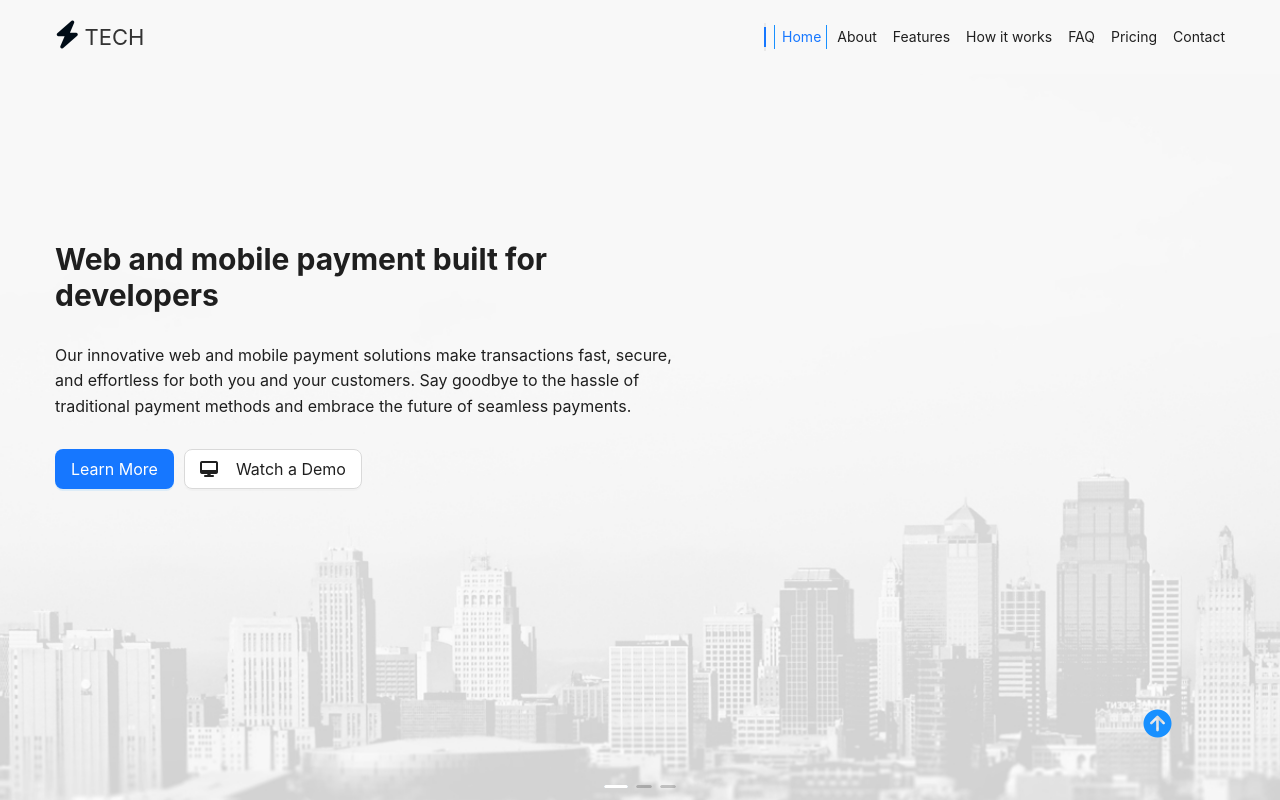
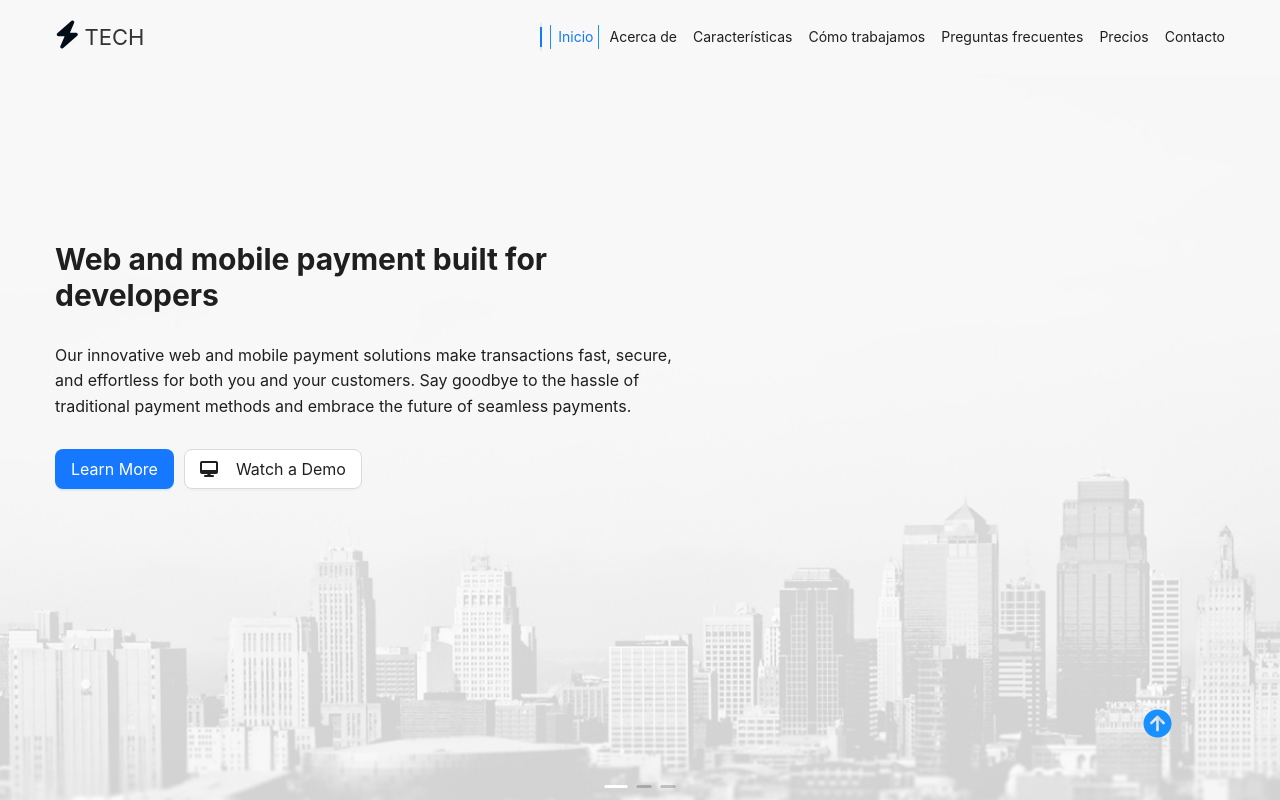
Before and after one commit to JESUSDAViD23/Barberia, a React (Create React App) app: page / in a window 1280 px wide. Shown: the top 800 px of the page. Built offline with nearby package versions, Linux system fonts and the light colour scheme.

Commit message:
Update header.js

```diff
--- a/src/components/common/header.js
+++ b/src/components/common/header.js
@@ -15,12 +15,7 @@ function AppHeader() {
     setVisible(false);
   };
 
-  const handleClick = () => {
-    // Cierra el Drawer cuando se hace clic en un enlace en dispositivos móviles
-    if (window.innerWidth < 768) {
-      onClose();
-    }
-  };
+
 
   return (
     <div className="container-fluid">
@@ -31,13 +26,13 @@ function AppHeader() {
         </div>
         <div className="mobileHidden">
           <Anchor targetOffset="65">
-            <Link href="#hero" title="Home" />
-            <Link href="#about" title="About" />
-            <Link href="#feature" title="Features" />
-            <Link href="#works" title="How it works" />
-            <Link href="#faq" title="FAQ" />
-            <Link href="#pricing" title="Pricing" />
-            <Link href="#contact" title="Contact" />
+          <Link href="#hero" title="Inicio" />
+            <Link href="#about" title="Acerca de" />
+            <Link href="#feature" title="Características" />
+            <Link href="#works" title="Cómo trabajamos" />
+            <Link href="#faq" title="Preguntas frecuentes" />
+            <Link href="#pricing" title="Precios" />
+            <Link href="#contact" title="Contacto" />
           </Anchor>
         </div>
         <div className="mobileVisible">
@@ -45,19 +40,20 @@ function AppHeader() {
             <i className="fas fa-bars"></i>
           </Button>
           <Drawer
+            width={180}
             placement="right"
             closable={false}
             onClose={onClose}
             visible={visible}
           >
             <Anchor targetOffset="65">
-              <Link href="#hero" title="Inicio" onClick={handleClick} />
-              <Link href="#about" title="Acerca de" onClick={handleClick} />
-              <Link href="#feature" title="Características" onClick={handleClick} />
-              <Link href="#works" title="Cómo trabajamos" onClick={handleClick} />
-              <Link href="#faq" title="Preguntas frecuentes" onClick={handleClick} />
-              <Link href="#pricing" title="Precios" onClick={handleClick} />
-              <Link href="#contact" title="Contacto" onClick={handleClick} />
+              <Link href="#hero" title="Inicio"/>
+              <Link href="#about" title="Acerca de"  />
+              <Link href="#feature" title="Características"  />
+              <Link href="#works" title="Cómo trabajamos"  />
+              <Link href="#faq" title="Preguntas frecuentes"  />
+              <Link href="#pricing" title="Precios"  />
+              <Link href="#contact" title="Contacto"  />
             </Anchor>
           </Drawer>
         </div>
```
